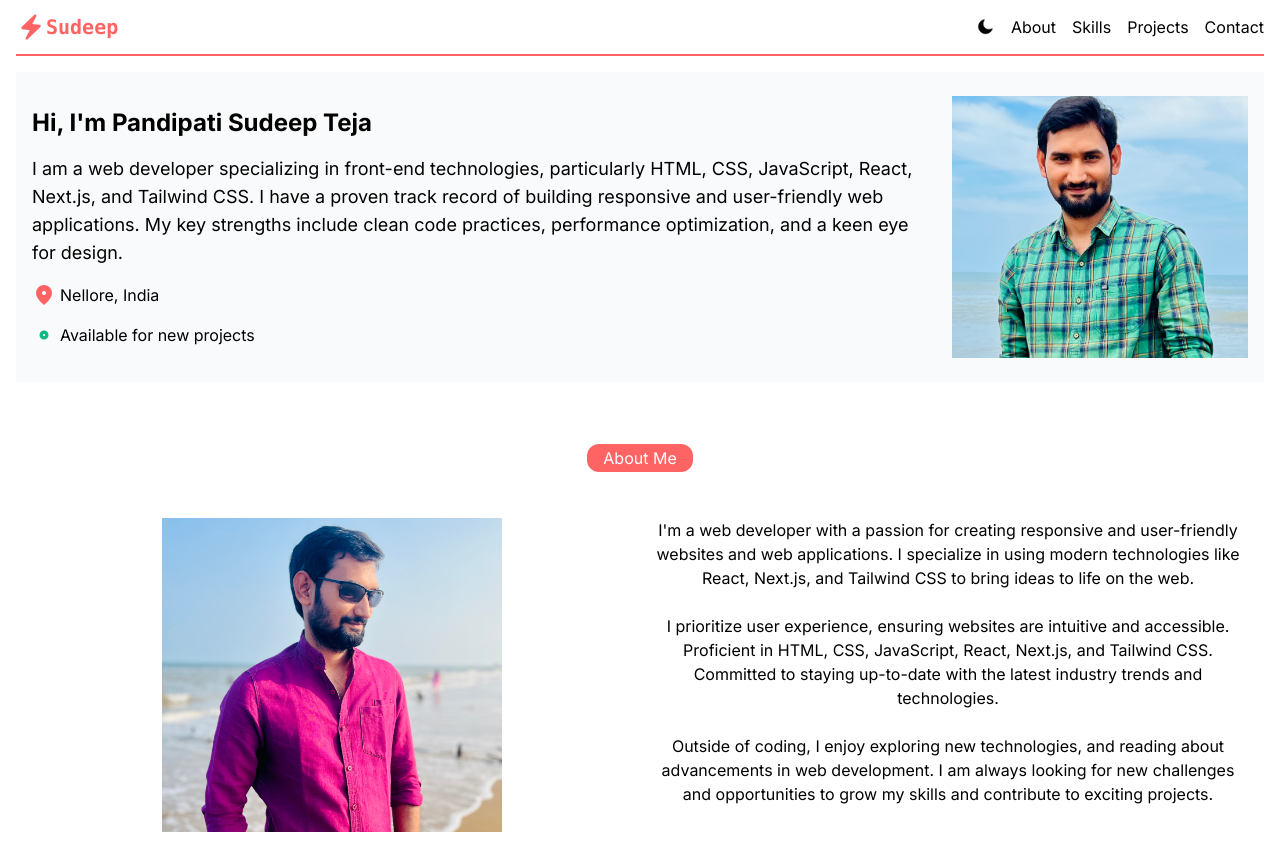
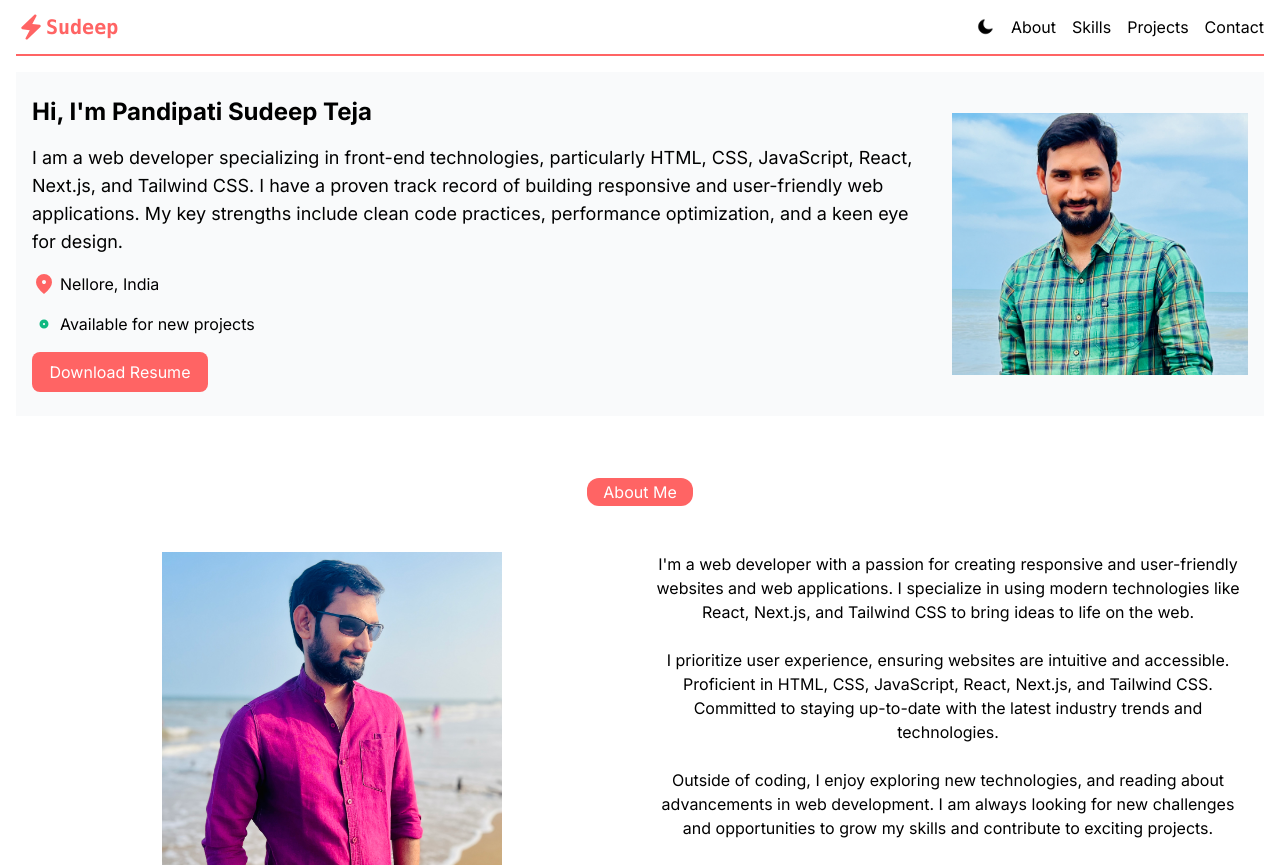
Before and after one commit to psudeepteja/sudeep_portfolio, a Next.js app: page / in a window 1280 px wide. Shown: the top 867 px of the page. Built offline with nearby package versions, Linux system fonts and the light colour scheme.

Commit message:
lang transulator implementation

```diff
--- a/src/components/Hero/index.js
+++ b/src/components/Hero/index.js
@@ -18,6 +18,7 @@ export default function Hero() {
                 <p className="text-sm md:text-lg"> {t("profileDescription")}</p>
                 <p className="flex gap-1"><span><MaterialSymbolsLocationOn /></span> <span>Nellore, India</span></p>
                 <p className="flex gap-1"><span><PhDotFill /></span> <span>Available for new projects</span></p>
+                <button className="bg-[#FF6464] py-2 w-44 rounded-lg text-[#fff]">Download Resume</button>
             </div>
         </div>
     )
```
